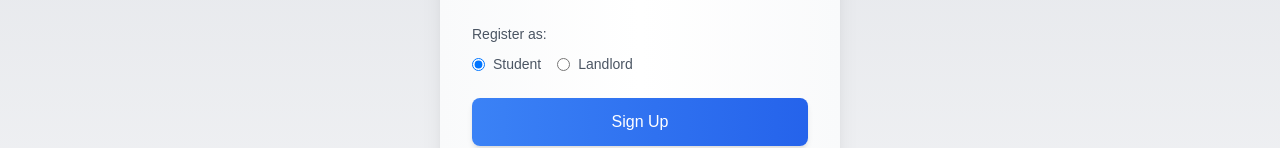
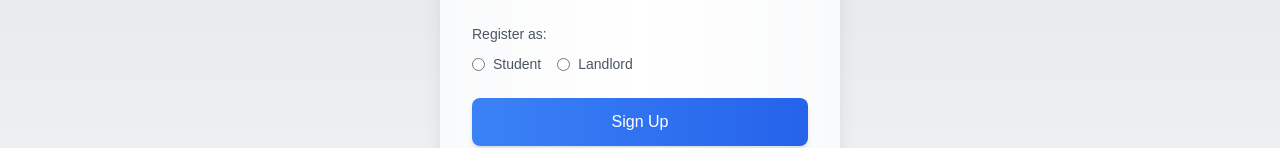
Before and after one commit to ChifundoKauwa/accomodation-finder, a Next.js app: page /components/SignUpForm in a window 1280 px wide. Shown: the part 500-648 px from the top of the page. Built offline with nearby package versions, Linux system fonts and the light colour scheme.

Commit message:
changed the structure of sign up page

```diff
--- a/app/components/SignUpForm/page.js
+++ b/app/components/SignUpForm/page.js
@@ -10,7 +10,7 @@ const SignUpForm = () => {
   const [email, setEmail] = useState('');
   const [password, setPassword] = useState('');
   const [confirmPassword, setConfirmPassword] = useState('');
-  const [role, setRole] = useState('student'); // 'student' or 'landlord'
+  const [role, setRole] = useState(''); // 'student' or 'landlord'
   const [error, setError] = useState('');
 
   const router = useRouter();
@@ -32,7 +32,7 @@ const SignUpForm = () => {
 
     try {
       // Send data to the backend
-      const response = await fetch('https://backend2024-fpl8.onrender.com/users', {
+      const response = await fetch('https://backend2024-fpl8.onrender.com/auth/login', {
         method: 'POST',
         headers: {
           'Content-Type': 'application/json',
```
